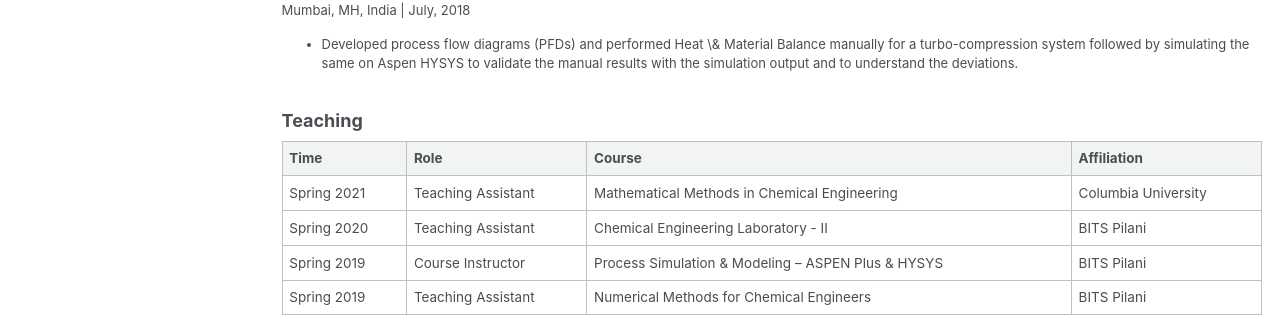
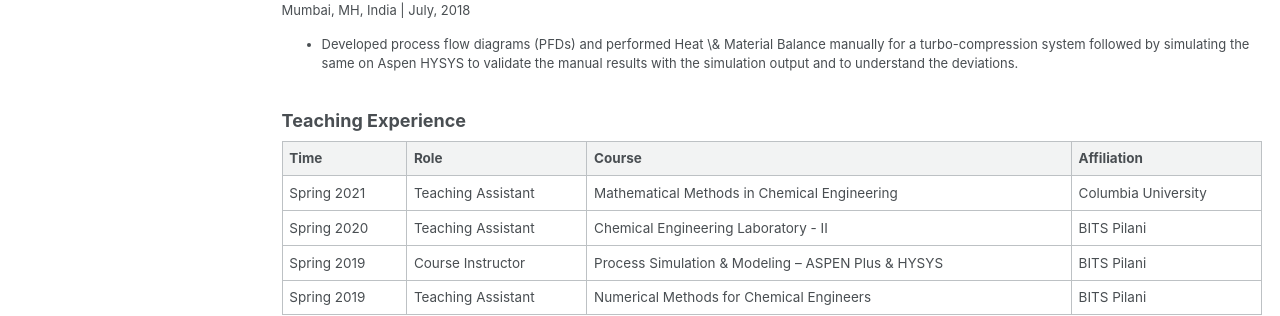
Before and after one commit to arijitc099/arijitc099.github.io, a Jekyll site: the page built from _pages/background.md, in a window 1280 px wide and 1308 px high. Shown: the part 540-856 px from the top of the window. Built offline with Jekyll 4.4.1, drawn with Linux system fonts in a browser that asks for light colours.

Commit message:
Update background.md

```diff
--- a/_pages/background.md
+++ b/_pages/background.md
@@ -32,7 +32,7 @@ Mumbai, MH, India | July, 2018
 </ul>
 </font>
 
-### Teaching
+### Teaching Experience
 
 |Time|Role|Course|Affiliation|
 |:-|:-|:-|:-|
```
